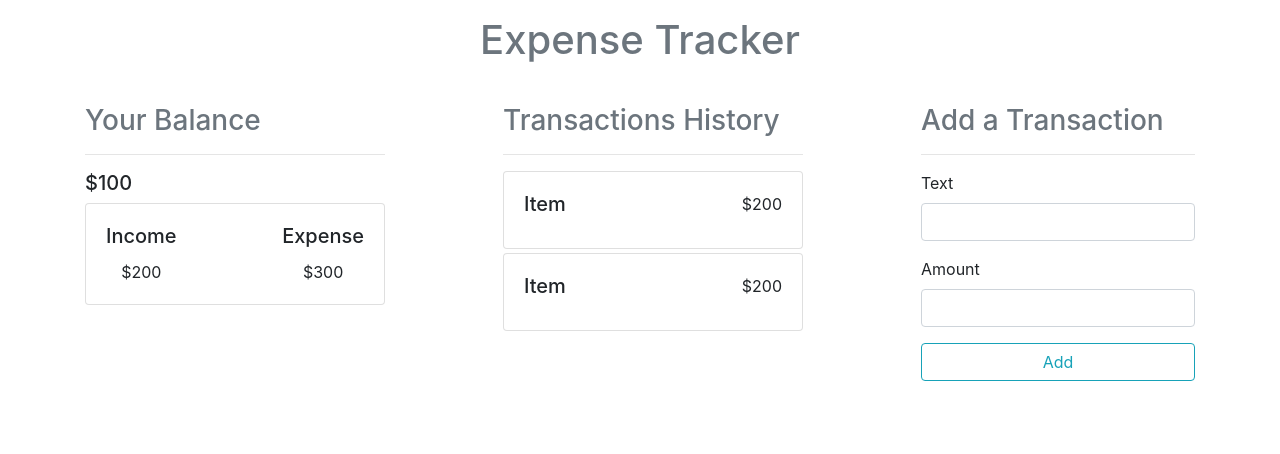
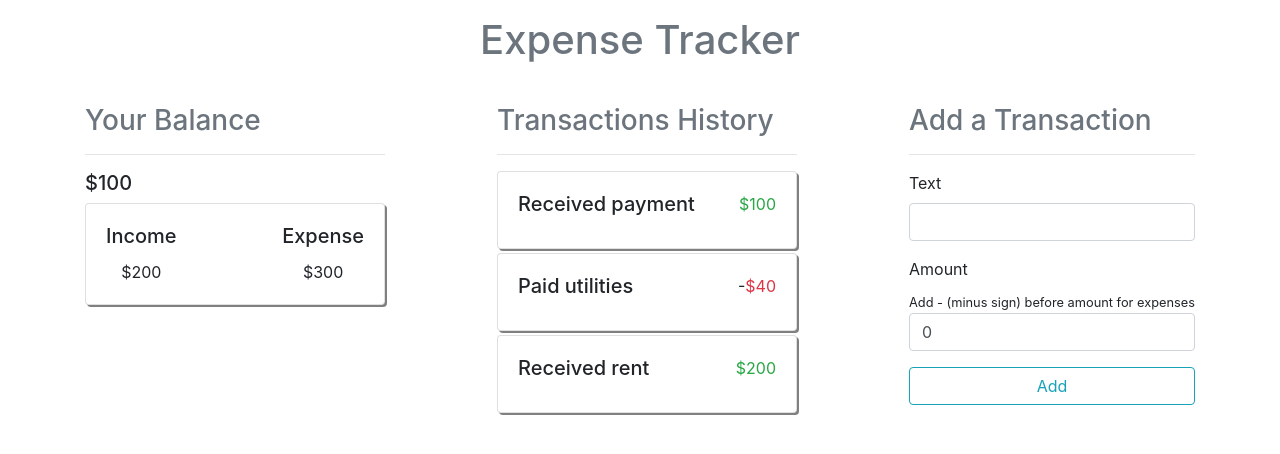
Before and after one commit to itsmefarhan/react-typescript-expense-tracker, a React (Create React App) app: page / in a window 1280 px wide. Shown: the top 454 px of the page. Built offline with nearby package versions, Linux system fonts and the light colour scheme.

Commit message:
transactions history functionality added

```diff
--- a/src/App.css
+++ b/src/App.css
@@ -2,6 +2,10 @@
   display: flex;
   justify-content: space-between;
   flex-wrap: wrap;
+}
+
+.card {
+  box-shadow: 2px 2px grey
 }
 
 @media only screen and (max-width: 767px) {
--- a/src/App.js
+++ b/src/App.js
@@ -1,11 +1,15 @@
 import React from "react";
 import "./App.css";
+
 import Balance from "./components/Balance";
 import AddTransaction from "./components/AddTransaction";
 import Transactions from "./components/Transactions";
 
+import TransactionContextProvider from "./context/TransactionContext";
+
 function App() {
   return (
+    <TransactionContextProvider>
       <div className="container">
         <h1 className="text-center text-muted mt-3">Expense Tracker</h1>
         <div className="global mt-4">
@@ -14,6 +18,7 @@ function App() {
           <AddTransaction />
         </div>
       </div>
+    </TransactionContextProvider>
   );
 }
 
--- a/src/components/AddTransaction.js
+++ b/src/components/AddTransaction.js
@@ -1,18 +1,34 @@
-import React from "react";
+import React, { useState } from "react";
 
 const AddTransaction = () => {
+  const [text, setText] = useState("");
+  const [amount, setAmount] = useState(0);
+
   return (
-    <div className='mt-3 med-query'>
+    <div className="mt-3 med-query">
       <h3 className="text-muted">Add a Transaction</h3>
       <hr />
       <form>
         <div className="form-group">
           <label htmlFor="text">Text</label>
-          <input type="text" name="text" className="form-control" />
+          <input
+            type="text"
+            name="text"
+            className="form-control"
+            value={text}
+            onChange={(e) => setText(e.target.value)}
+          />
         </div>
         <div className="form-group">
-          <label htmlFor="amount">Amount</label>
-          <input type="text" name="amount" className="form-control" />
+          <label htmlFor="amount">Amount</label><br/>
+          <small>Add - (minus sign) before amount for expenses</small>
+          <input
+            type="text"
+            name="amount"
+            className="form-control"
+            value={amount}
+            onChange={(e) => setAmount(e.target.value)}
+          />
         </div>
         <input
           type="submit"
--- a/src/components/Transactions.js
+++ b/src/components/Transactions.js
@@ -1,30 +1,37 @@
-import React from "react";
+import React, { useContext } from "react";
+import { TransactionContext } from "../context/TransactionContext";
 
 const Transactions = () => {
+  const { transactions } = useContext(TransactionContext);
+
   return (
     <div className="mt-3 med-query">
       <h3 className="text-muted">Transactions History</h3>
       <hr />
-      <div className="card mt-1" style={{ width: "300px" }}>
+      {transactions.map((transaction) => {
+        const sign = transaction.amount < 0 ? "-" : null;
+        return (
+          <div
+            key={transaction.id}
+            className="card mt-1"
+            style={{ width: "300px" }}
+          >
             <div className="card-body global">
               <div>
-            <h5 className="card-title">Item</h5>
+                <h5 className="card-title">{transaction.text}</h5>
               </div>
               <div>
-            <p className="card-text text-center">$200</p>
+                <p className="card-text text-center">
+                  {sign}
+                  <span className={sign ? "text-danger" : "text-success"}>
+                    ${Math.abs(transaction.amount)}
+                  </span>
+                </p>
               </div>
             </div>
           </div>
-      <div className="card mt-1" style={{ width: "300px" }}>
-        <div className="card-body global">
-          <div>
-            <h5 className="card-title">Item</h5>
-          </div>
-          <div>
-            <p className="card-text text-center">$200</p>
-          </div>
-        </div>
-      </div>
+        );
+      })}
     </div>
   );
 };
--- /dev/null
+++ b/src/context/TransactionContext.js
@@ -0,0 +1,25 @@
+import React, { createContext, useReducer } from "react";
+import transactionReducer from "./transactionReducer";
+
+const initialState = {
+  transactions: [
+    { id: 1, text: "Received payment", amount: 100 },
+    { id: 2, text: "Paid utilities", amount: -40 },
+    { id: 3, text: "Received rent", amount: 200 },
+  ],
+};
+
+export const TransactionContext = createContext();
+
+const TransactionContextProvider = ({ children }) => {
+  const [state, dispatch] = useReducer(transactionReducer, initialState);
+  return (
+    <TransactionContext.Provider
+      value={{ transactions: state.transactions, dispatch }}
+    >
+      {children}
+    </TransactionContext.Provider>
+  );
+};
+
+export default TransactionContextProvider;
--- /dev/null
+++ b/src/context/transactionReducer.js
@@ -0,0 +1,6 @@
+export default (state, action) => {
+  switch (action.type) {
+    default:
+      return state;
+  }
+};
```
Lines whose indentation alone changed are shown as unchanged.
